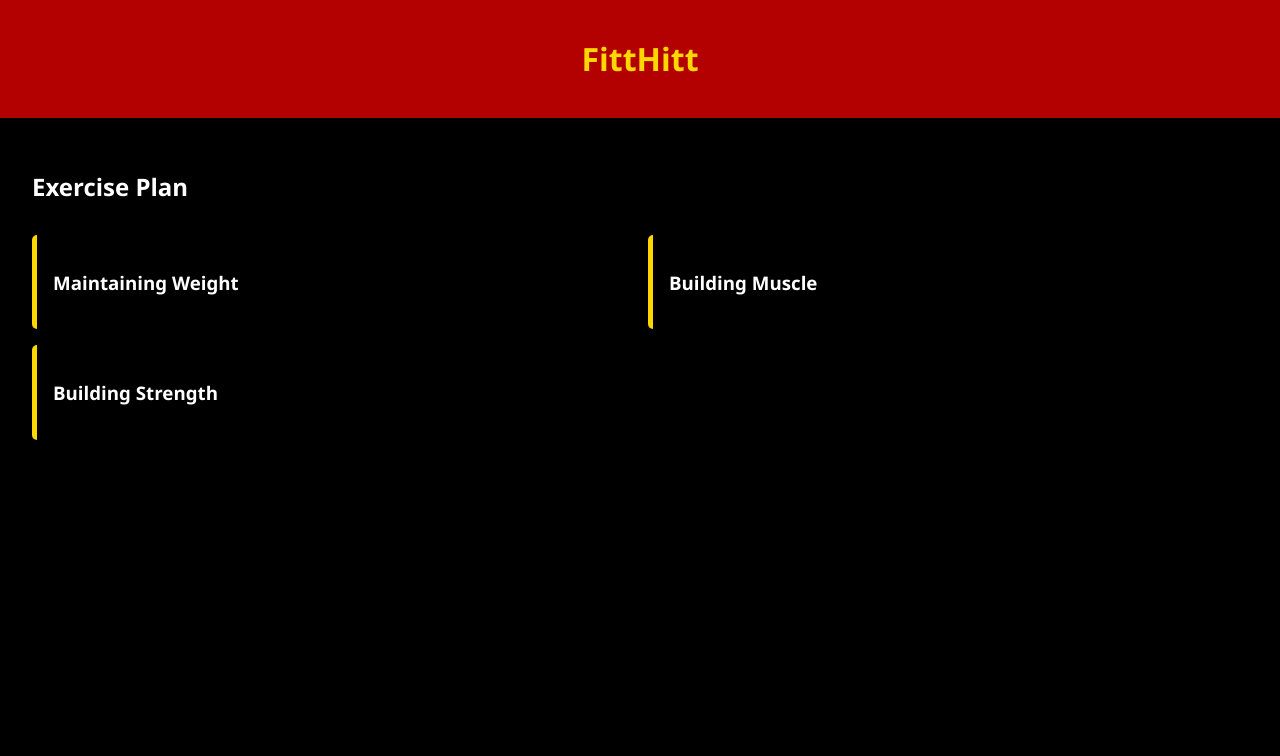
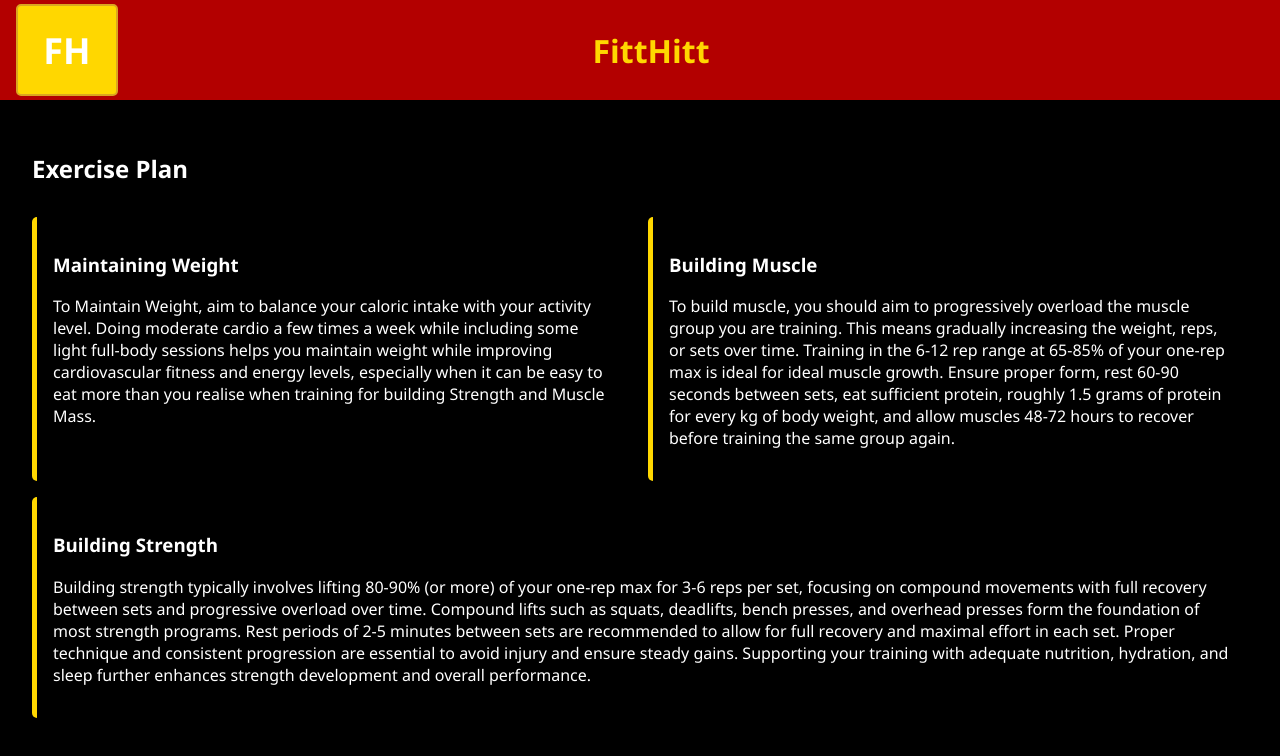
Before and after one commit to oisinr774-maker/CS4012_Project, a plain HTML site: page index.html in a window 1280 px wide. Drawn offline with Linux system fonts and the light colour scheme.

Commit message:
added text
added some text

```diff
--- a/Style.css
+++ b/Style.css
@@ -7,9 +7,46 @@ body {
 
 header {
     background-color: #b30000;
-    padding: 1rem;
+    display: flex;
+    justify-content: space-between;
+    color:gold;
+    height: 100px;
+}
+
+.header-row {
+  display: flex;
+  align-items: center;
+  width: 100%;
+  justify-content: space-between;
+  padding: 1rem;
+}
+
+.title{
+    flex-grow: 1;
     text-align: center;
-    color:gold;
+    color: gold;
+    font-size: 2rem;
+    margin: 0;
+}
+
+.box {
+    border: 2px solid goldenrod;
+    border-radius: 5px;
+    padding: 0.5em;
+    background-color:gold;
+    text-align: center;
+    color: #ffffff;
+    width: 80px;
+    display: flex;
+    height: 70px;
+    align-items: center;
+    justify-content: center;
+    font-size: large;
+
+}
+
+.spacer {
+    width: 80px;
 }
 
 nav ul {
--- a/index.html
+++ b/index.html
@@ -8,7 +8,11 @@
 </head>
 <body>
     <header>
-        <h1>FittHitt</h1>
+        <div class="header-row">
+            <div class="box"><h1>FH</h1></div>
+            <h1 class="title">FittHitt</h1>
+            <div class="spacer"></div>
+        </div>
         <nav>
 
         </nav>
@@ -20,21 +24,32 @@
         <div class="goals-row">
         <div class="goal">
             <h3>Maintaining Weight</h3>
-            <ul>
-                <p></p>
-            </ul>
+            <p>To Maintain Weight, aim to balance your caloric intake with
+                your activity level. Doing moderate cardio a few times a week while
+                including some light full-body sessions helps you maintain weight while
+                improving cardiovascular fitness and energy levels,
+                especially when it can be easy to eat more than you realise when training
+                for building Strength and Muscle Mass.
+            </p>
         </div>
         <div class ="goal">
             <h3>Building Muscle</h3>
-            <ul>
-                <p></p>
-            </ul>
+            <p>To build muscle, you should aim to progressively overload the muscle group you are training.
+                This means gradually increasing the weight, reps, or sets over time. Training in the 6-12 rep
+                range at 65-85% of your one-rep max is ideal for ideal muscle growth. Ensure proper form, rest 60-90
+                seconds between sets, eat sufficient protein, roughly 1.5 grams of protein for every kg of body weight,
+                and allow muscles 48-72 hours to recover before training the same group again.
+            </p>
         </div>
         <div class="goal">
             <h3>Building Strength</h3>
-            <ul>
-                <p></p>
-            </ul>
+            <p>Building strength typically involves lifting 80-90% (or more) of your one-rep max for 3-6 reps per set,
+                focusing on compound movements with full recovery between sets and progressive overload over time.
+                Compound lifts such as squats, deadlifts, bench presses, and overhead presses form the foundation of most strength programs.
+                Rest periods of 2-5 minutes between sets are recommended to allow for full recovery and maximal effort in each set. Proper
+                technique and consistent progression are essential to avoid injury and ensure steady gains. Supporting your training with
+                 adequate nutrition, hydration, and sleep further enhances strength development and overall performance.
+            </p>
         </div>
         </div>
     </section>
```
